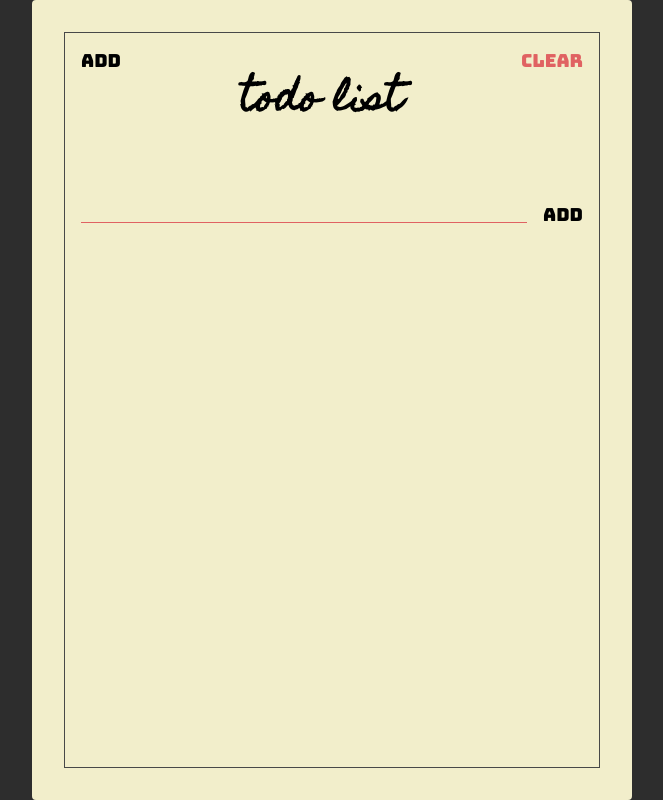
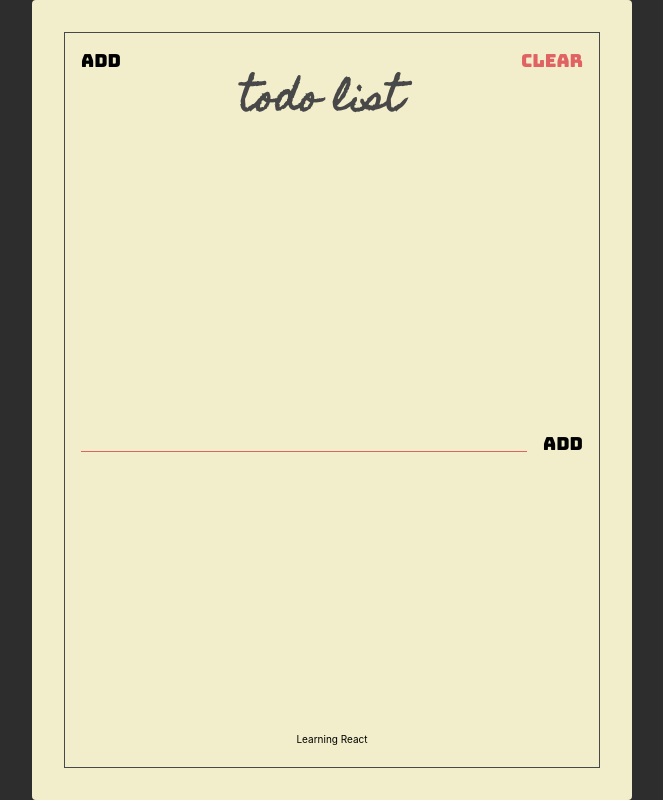
Before and after one commit to bannafi/react-course-starter, a website: page index.html in a window 1280 px wide. Shown: the whole page, without its empty margins (308-971 px from the left). Drawn offline with Linux system fonts and the light colour scheme.

Commit message:
Additional Change in CSS part 1

```diff
--- a/index.html
+++ b/index.html
@@ -15,7 +15,7 @@
     <div class="container">
       <div class="frame">
         <section class="header">
-          <button class="header-btn">Add</button>
+          <button class="header-btn main-black-color">Add</button>
           <h1 class="header-title">Todo List</h1>
           <button class="header-btn main-red-color">Clear</button>
         </section>
@@ -26,6 +26,12 @@
             <button class="add-btn">Add</button>
           </form>
         </section>
+
+        <section class="todos">
+          <div class="todo">
+            <span class="todo-list">Learning React</span>
+          </div>
+        </section>
       </div>
     </div>
   </body>
--- a/styles.css
+++ b/styles.css
@@ -4,10 +4,15 @@
 
 :root {
   --main-red-color: #e06262;
+  --main-black-color: #484848;
 }
 
 .main-red-color {
   color: var(--main-red-color);
+}
+
+.main-black-color {
+  color var(--main-black-color);
 }
 
 html {
@@ -47,6 +52,7 @@ html {
 
   display: flex;
   flex-direction: column;
+  justify-content: space-between;
 }
 
 .header {
@@ -58,6 +64,7 @@ html {
   flex: 1;
   text-align: center;
 
+  color: var(--main-black-color);
   font-size: 3.6rem;
   font-family: "homemade apple", sans-serif;
   text-transform: lowercase;
@@ -72,6 +79,14 @@ html {
   background: unset;
   border: unset;
   outline: unset;
+}
+
+.header-btn.main-red-color:active {
+  text-shadow: 1px 1px 2px var(--main-red-color);
+}
+
+.header-btn.main-black-color:active {
+  text-shadow: 1px 1px 2px var(--main-black-color);
 }
 
 .add {
@@ -110,3 +125,18 @@ html {
   border: unset;
   outline: unset;
 }
+
+.todos {
+  display: flex;
+  flex-direction: column;
+}
+
+.todo {
+  position: relative;
+
+  flex: 1 0 auto;
+  text-align: center;
+
+  min-height: 34px;
+  margin: 16px 0 0;
+}
```
